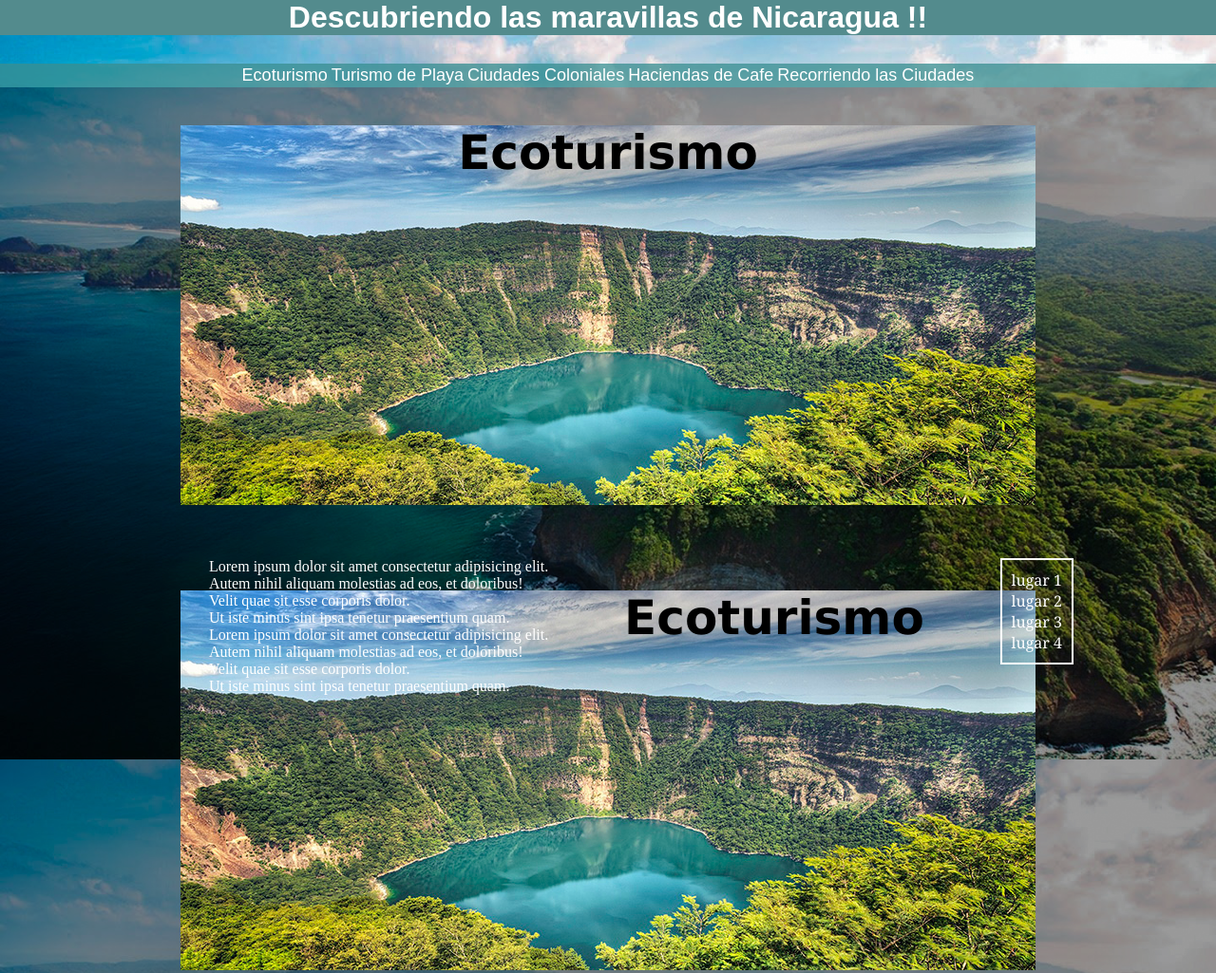
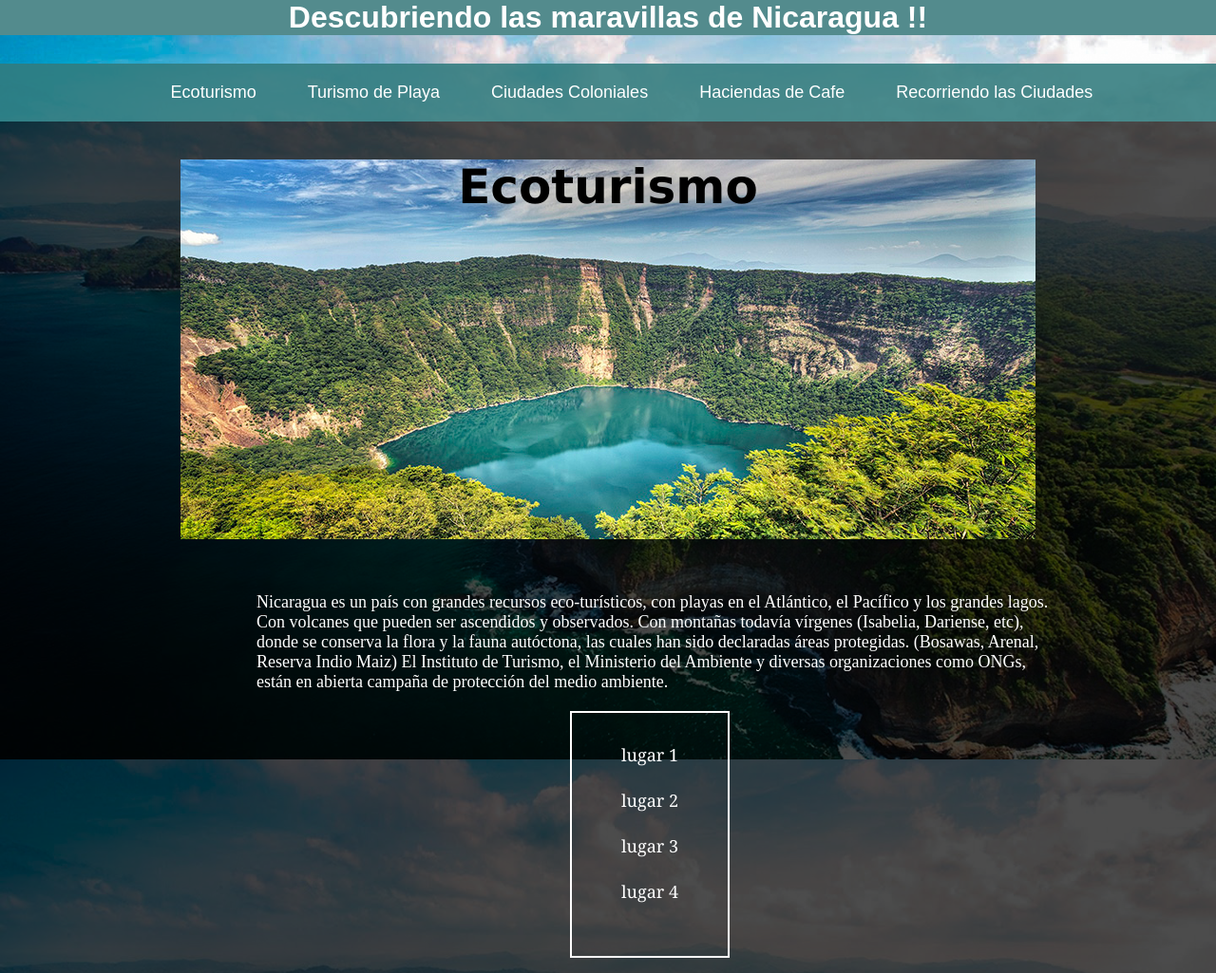
Before and after one commit to wjeon21/turismo-nica, a plain HTML site: page index.html in a window 1280 px wide. Shown: the top 1025 px of the page at 95% size. Drawn offline with Linux system fonts and the light colour scheme.

Commit message:
Agrega nuevos cambios

```diff
--- a/index.html
+++ b/index.html
@@ -25,39 +25,6 @@
             </ul>
         </nav>
 
-        <section id="ecoturismo">
-            <h1 style="background-image: url('./recursos/imagenes/eco.jpg'); height: 400px;
-                        background-repeat: no-repeat;">Ecoturismo</h1>
-                        <br><br>
-
-            <article style="margin: 20px; float: left;">
-                    <p>Lorem ipsum dolor sit amet consectetur adipisicing elit. <br>
-                        Autem nihil aliquam molestias ad eos, et doloribus! <br>
-                       Velit quae sit esse corporis dolor. <br>
-                       Ut iste minus sint ipsa tenetur praesentium quam.</p>
-                       <p>Lorem ipsum dolor sit amet consectetur adipisicing elit. <br>
-                        Autem nihil aliquam molestias ad eos, et doloribus! <br>
-                       Velit quae sit esse corporis dolor. <br>
-                       Ut iste minus sint ipsa tenetur praesentium quam.</p>
-
-            </article>
-            <table style="float: right;">
-                <tbody>
-                    <tr>
-                        <td>
-                            <ul style="list-style: none; margin: 10px; ">
-                                <li>lugar 1</li>
-                                <li>lugar 2</li>
-                                <li>lugar 3</li>
-                                <li>lugar 4</li>
-                            </ul>
-                        </td>
-
-                    </tr>
-                </tbody>
-            </table>
-        </section>
-        <br><br><br>
 
         <section id="ecoturismo">
             <h1 style="background-image: url('./recursos/imagenes/eco.jpg'); height: 400px;
@@ -67,26 +34,24 @@
             <article style="margin: 20px;">
                     <p style="text-align: justify;">
                         Nicaragua es un país con grandes recursos eco-turísticos,
-                        con playas en el Atlántico, el Pacífico y los grandes lagos.
+                        con playas en el Atlántico, el Pacífico y los grandes lagos. <br>
                         Con volcanes que pueden ser ascendidos y observados.
-                        Con montañas todavía vírgenes (Isabelia, Dariense, etc), donde se
+                        Con montañas todavía vírgenes (Isabelia, Dariense, etc), <br> donde se
                         conserva la flora y la fauna autóctona, las cuales han sido declaradas
-                        áreas protegidas.(Bosawas, Arenal, Reserva Indio Maiz)
+                        áreas protegidas. (Bosawas, Arenal, <br> Reserva Indio Maiz)
                         El Instituto de Turismo, el Ministerio del Ambiente y diversas organizaciones
-                        como ONGs, están en abierta campaña de protección del medio ambiente.
+                        como ONGs, <br> están en abierta campaña de protección del medio ambiente.
                     </p>
-
-
             </article>
             <table>
                 <tbody>
                     <tr>
                         <td>
-                            <ul style="list-style: none; margin: 10px; ">
-                                <li>lugar 1</li>
-                                <li>lugar 2</li>
-                                <li>lugar 3</li>
-                                <li>lugar 4</li>
+                            <ul style="list-style: none; margin: 10px; font-size: large; ">
+                                <li>lugar 1</li><br>
+                                <li>lugar 2</li><br>
+                                <li>lugar 3</li><br>
+                                <li>lugar 4</li><br>
                             </ul>
                         </td>
 
@@ -94,6 +59,7 @@
                 </tbody>
             </table>
         </section>
+        <br><br><br>
 
         <section id="playa">
             <h1>Turismo de Playa</h1>
--- a/recursos/css/misEstilos.css
+++ b/recursos/css/misEstilos.css
@@ -19,7 +19,7 @@ header {
     color: rgb(255, 255, 255);
 }
 main {
-    background-color: rgba(0, 0, 0, 0.397);
+    background-color: rgba(0, 0, 0, 0.699);
 }
 nav {
     text-align: center;
@@ -29,8 +29,8 @@ nav {
 }
 nav ul {
     list-style: none;
-    margin: 8px;
-    padding: 2px;
+    margin: 20px;
+    padding: 20px;
 }
 section h1 {
     text-align: center;
@@ -40,6 +40,7 @@ section h1 {
 }
 nav li {
     display: inline;
+    margin-left: 50px;
 }
 nav li a {
     text-decoration: none;
@@ -49,26 +50,29 @@ nav li a {
 }
 nav li a:hover {
     background-color: rgb(56, 132, 134);
-    margin: 1px;
-    padding: 10px;
+    margin: 10px;
+    padding: 20px;
 
 }
 article {
     position: relative;
-    float: left;
 }
 article p {
     color: white;
-    margin-left: 200px;
+    margin-left: 250px;
+    font-size: 18px;
 }
 table {
     font-family: Georgia, 'Times New Roman', Times, serif;
-    border-collapse: collapse;
     border: 2px solid rgb(255, 255, 255);
-    margin: 20px;
+    margin: 5px;
+    padding: 20px;
     color: white;
-    margin-right: 150px;
-    float: right;
-    position: relative;
-    margin-bottom: 50px;
+    align-content: center;
+    text-align: center;
+    margin-left: 600px;
 }
+table tbody tr td ul li {
+    margin-left: 20px;
+    margin-right: 20px;
+}
```
